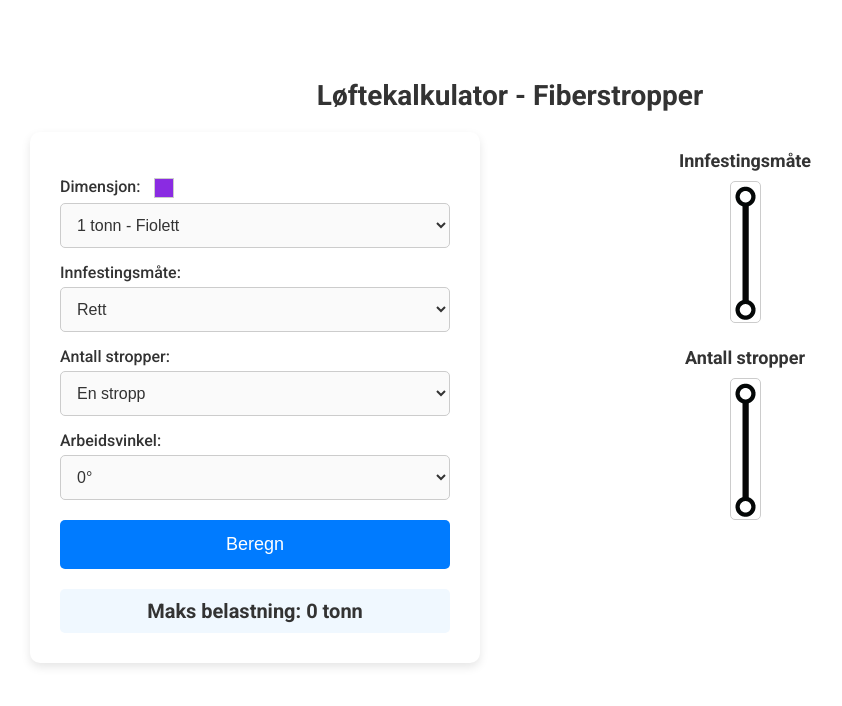
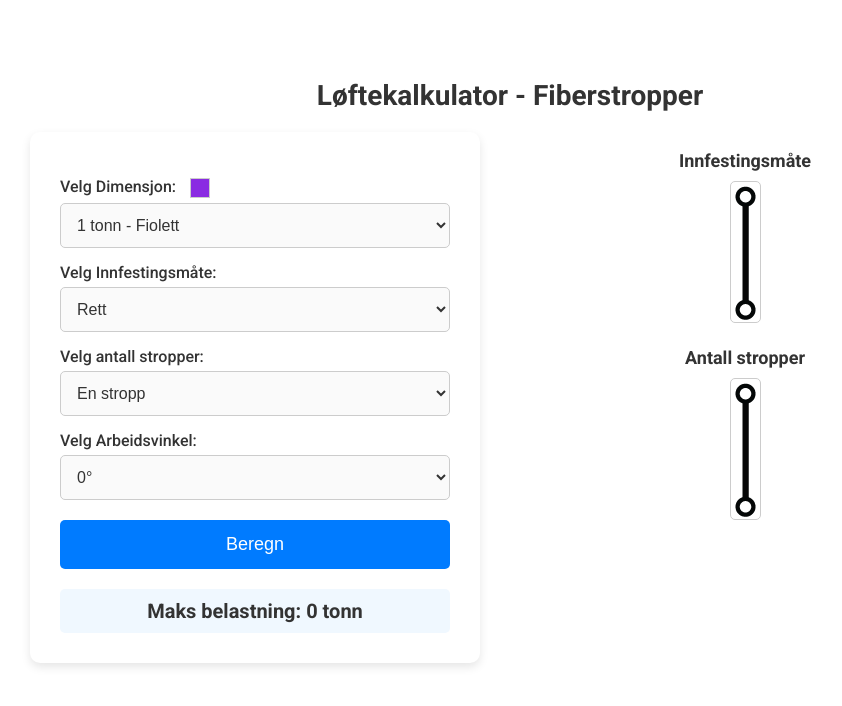
Before and after one commit to MortenUlla/loftetabell_fiber, a plain HTML site: page index.html in a window 1280 px wide. Shown: the whole page, without its empty margins (130-972 px from the left). Drawn offline with Linux system fonts and the light colour scheme.

Commit message:
Update index.html

```diff
--- a/index.html
+++ b/index.html
@@ -102,7 +102,7 @@
       .calc-wrapper { flex-direction: column; align-items: center; }
       .sketches { margin-left: 0; margin-top: 20px; }
     }
-    /* Stil for fargeboksen ved dimensjon */
+    /* Fargeboks for dimensjon */
     .color-box {
       display: inline-block;
       width: 20px;
@@ -119,7 +119,7 @@
     <div class="calc-wrapper">
       <!-- Kalkulatoren -->
       <div class="calculator">
-        <label for="dimension">Dimensjon:
+        <label for="dimension">Velg Dimensjon:
           <span id="dimensionColor" class="color-box"></span>
         </label>
         <select id="dimension">
@@ -133,7 +133,7 @@
           <option value="10" data-color="#FFA500">10 tonn - Oransje</option>
         </select>
 
-        <label for="attachment">Innfestingsmåte:</label>
+        <label for="attachment">Velg Innfestingsmåte:</label>
         <select id="attachment" onchange="updateAttachmentImage()">
           <option value="Rett">Rett</option>
           <option value="Snaret">Snaret</option>
@@ -142,14 +142,14 @@
           <option value="U: 45°-60°">U: 45°-60°</option>
         </select>
 
-        <label for="parts">Antall stropper:</label>
+        <label for="parts">Velg antall stropper:</label>
         <select id="parts" onchange="updateStrapImage()">
           <option value="1">En stropp</option>
           <option value="2">To stropper</option>
-          <option value="3-4">Tre og fire stropper</option>
+          <option value="3">Tre stropper</option>
         </select>
 
-        <label for="angle">Arbeidsvinkel:</label>
+        <label for="angle">Velg Arbeidsvinkel:</label>
         <select id="angle" onchange="updateStrapImage()">
           <option value="1.0">0°</option>
           <option value="0.8">1°–30°</option>
@@ -167,12 +167,10 @@
       <div class="sketches">
         <div class="sketch">
           <h3>Innfestingsmåte</h3>
-          <!-- Bildet for innfestingsmåte – oppdateres dynamisk -->
           <img id="attachmentSketch" src="rett.png" alt="Innfestingsmåte" onerror="this.src='error.png'">
         </div>
         <div class="sketch">
           <h3>Antall stropper</h3>
-          <!-- Bildet for antall stropper – oppdateres dynamisk -->
           <img id="strapSketch" src="rett.png" alt="Antall stropper" onerror="this.src='error.png'">
         </div>
       </div>
@@ -211,9 +209,9 @@
         "0.7": "tostropper_452.png",
         "0.5": "tostropper_60.png"
       },
-      "3-4": {
+      "3": {
         "1.0": "trestropper_0.png",
-        "0.8": "stroppertrestropper_45.png",
+        "0.8": "trestropper_45.png",
         "0.7": "trestropper_452.png",
         "0.5": "trestropper_60.png"
       }
@@ -234,8 +232,8 @@
         imgSrc = attachmentImages[document.getElementById('attachment').value] || "rett.png";
       } else if (parts === "2") {
         imgSrc = strapImages["2"][angle] || "tostropper_0.png";
-      } else if (parts === "3-4") {
-        imgSrc = strapImages["3-4"][angle] || "trestropper_0.png";
+      } else if (parts === "3") {
+        imgSrc = strapImages["3"][angle] || "trestropper_0.png";
       }
       document.getElementById('strapSketch').src = imgSrc;
     }
@@ -258,7 +256,7 @@
       }
       if (parts === "2") {
         baseLoad *= 2.1;
-      } else if (parts === "3-4") {
+      } else if (parts === "3") {
         baseLoad *= 3.0;
       }
       const maxLoad = baseLoad * angleFactor;
```
